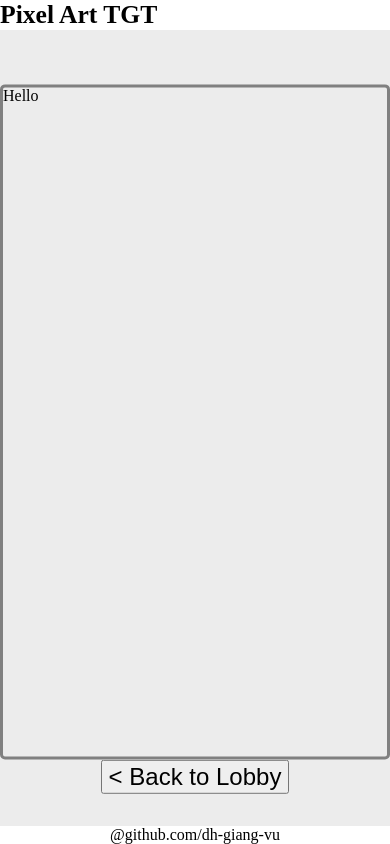
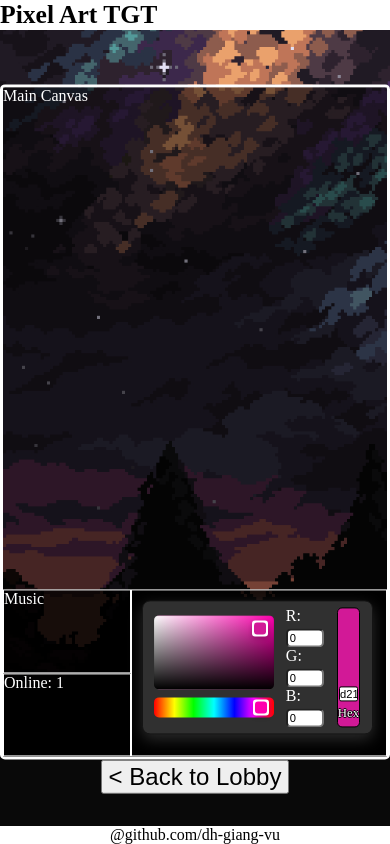
Before and after one commit to dh-giang-vu/PixelArtTgt, a React (Vite) app in the folder client/: page / in a window 390 px wide. Both pictures are taken after typing "Sample", "Sample" into the empty fields and a click on the button "Join Game". Built offline with nearby package versions, Linux system fonts and the light colour scheme.

Commit message:
feat+style: colour picker && responsive game page

```diff
--- a/client/package.json
+++ b/client/package.json
@@ -10,7 +10,10 @@
     "preview": "vite preview"
   },
   "dependencies": {
+    "@rc-component/color-picker": "^2.0.1",
+    "@types/react-color": "^3.0.13",
     "react": "^18.3.1",
+    "react-colorful": "^5.6.1",
     "react-dom": "^18.3.1"
   },
   "devDependencies": {
--- /dev/null
+++ b/client/src/components/CustomColorPicker.tsx
@@ -0,0 +1,97 @@
+import { ChangeEvent, useState } from "react";
+import { HexColorInput, HexColorPicker } from "react-colorful";
+import '../styles/custom-color-picker.css';
+
+export default function CustomColorPicker({ orientation="v" }) {
+  const [hexColor, setHexColor] = useState("d21997");
+  const [rgbColor, setRgbColor] = useState({
+    r: 0,
+    g: 0,
+    b: 0
+  });
+
+  function hexToDecimal(hex: string) {
+    return parseInt(hex, 16);
+  }
+
+  function decimalToHex(dec: number, numDigit = 2) {
+    let hex = dec.toString(16);
+    if (hex.length < numDigit) {
+      hex = hex.padStart(numDigit, '0');
+    }
+    return hex;
+  }
+
+  function handleHexChange(e: string) {
+    const hex = e.slice(1);
+    const r = hexToDecimal(hex.slice(0, 2));
+    const g = hexToDecimal(hex.slice(2, 4));
+    const b = hexToDecimal(hex.slice(4, 6));
+
+    setHexColor(hex);
+    setRgbColor({ r, g, b })
+
+  }
+
+  function handleRgbChange(e: ChangeEvent<HTMLInputElement>) {
+    const inputId = e.target.id;
+    let num = parseInt(e.target.value);
+
+    if (num < 0) {
+      num = 0;
+    }
+    else if (num > 255) {
+      num = 255;
+    }
+
+    if (!Number.isNaN(num)) {
+      let newHex = decimalToHex(num);
+      if (inputId === 'red') {
+        newHex += hexColor.slice(2, 6);
+      }
+      else if (inputId === 'green') {
+        newHex = hexColor.slice(0, 2) + newHex + hexColor.slice(4, 6);
+      }
+      else {
+        newHex = hexColor.slice(0, 4) + newHex;
+      }
+      setHexColor(newHex);
+    }
+
+    if (inputId === 'red') {
+      setRgbColor({ ...rgbColor, r: num });
+    }
+    else if (inputId === 'green') {
+      setRgbColor({ ...rgbColor, g: num });
+    }
+    else {
+      setRgbColor({ ...rgbColor, b: num });
+    }
+  }
+
+  return (
+    <div className={"color-picker-container" + (orientation === "h" ? " horizontal" : " vertical")}>
+      <HexColorPicker color={hexColor} onChange={handleHexChange} />
+      <div className={"color-input-container" + (orientation === "h" ? " horizontal" : " vertical")}>
+        <div className="rgb-input">
+          <div>
+            <label htmlFor="red">R:</label>
+            <input type="number" name="red" id="red" value={rgbColor.r} onChange={handleRgbChange} />
+          </div>
+          <div>
+            <label htmlFor="green">G:</label>
+            <input type="number" name="green" id="green" value={rgbColor.g} onChange={handleRgbChange} />
+          </div>
+          <div>
+            <label htmlFor="blue">B:</label>
+            <input type="number" name="blue" id="blue" value={rgbColor.b} onChange={handleRgbChange} />
+          </div>
+        </div>
+        <div className="hex-input" style={{ backgroundColor: "#" + hexColor }}>
+          <HexColorInput name="hex" id="hex" color={hexColor} onChange={handleHexChange} />
+          <label htmlFor="hex">Hex</label>
+        </div>
+      </div>
+    </div>
+  )
+}
--- a/client/src/components/GameBoard.tsx
+++ b/client/src/components/GameBoard.tsx
@@ -1,9 +1,28 @@
-
+import CustomColorPicker from "./CustomColorPicker";
+import '../styles/game-board.css';
 
 export default function GameBoard() {
+
   return (
-    <div>
-      Hello
+    <div className="game-board-grid-container">
+
+      <div className="sidebar sidebar-top">
+        Music
+      </div>
+
+      <div className="sidebar sidebar-mid">
+        <CustomColorPicker orientation="v"/>
+        <CustomColorPicker orientation="h"/>
+      </div>
+
+      <div className="sidebar sidebar-bot">
+        Online: 1
+      </div>
+
+      <div className="main">
+        Main Canvas
+      </div>
+
     </div>
   )
 }
--- /dev/null
+++ b/client/src/styles/custom-color-picker.css
@@ -0,0 +1,112 @@
+.color-picker-container.vertical {
+  background-color: rgb(48, 48, 48);
+  width: 82%;
+  max-width: 300px;
+  height: auto;
+  aspect-ratio: 1/1.3;
+  /* max-width: 200px; */
+  padding: 20px 10px;
+  border-radius: 8px;
+  box-shadow: rgba(122, 122, 122, 0.35) 0px 5px 15px;
+  border: 1px solid rgb(20, 20, 20);
+
+  display: flex;
+  flex-direction: column;
+  justify-content: center;
+  align-items: center;
+}
+
+.color-picker-container .react-colorful__saturation-pointer,
+.color-picker-container .react-colorful__hue-pointer {
+  width: 16px;
+  height: 16px;
+  border-radius: 3px;
+}
+
+.color-picker-container .react-colorful {
+  width: 95%;
+  height: auto;
+  aspect-ratio: 1/1;
+}
+
+.color-picker-container .react-colorful__saturation {
+  margin: 8px 0;
+  border-radius: 5px;
+  border-bottom: none;
+}
+
+.color-picker-container .react-colorful__hue {
+  height: 14px;
+  border-radius: 5px;
+  margin-bottom: 10px;
+}
+
+.color-picker-container input {
+  width: 60%;
+  border-radius: 5px;
+  height: 13px;
+  font-size: 0.7rem;
+  margin-top: 3px;
+
+}
+
+.color-input-container {
+  display: flex;
+  justify-content: center;
+  width: 95%;
+}
+
+.hex-input {
+  border-radius: 5px;
+  border: 1px solid black;
+
+  display: flex;
+  flex-direction: column;
+  justify-content: flex-end;
+  gap: 5px;
+  align-items: center;
+  width: 50%;
+}
+
+.hex-input input {
+  margin: 0;
+  width: 80%;
+  padding: 0;
+  border: 1px solid black;
+  border-radius: 2px;
+  text-align: center;
+}
+
+.hex-input label {
+  text-shadow: -1px 0 black, 0 1px black, 1px 0 black, 0 -1px black;
+  font-size: 0.8rem;
+  margin-bottom: 5px;
+}
+
+.color-picker-container.horizontal {
+  background-color: rgb(48, 48, 48);
+  display: flex;
+  justify-content: center;
+  align-items: center;
+  width: 90%;
+  height: 80%;
+
+  margin: 10px 10px;
+
+  border-radius: 8px;
+  box-shadow: rgba(122, 122, 122, 0.35) 0px 5px 15px;
+  border: 1px solid rgb(20, 20, 20);
+}
+
+.color-picker-container.horizontal .react-colorful {
+  padding-left: 5%;
+}
+
+.color-picker-container.horizontal .color-input-container {
+  padding-left: 5%;
+  padding-right: 5%;
+}
+
+.color-picker-container.horizontal .hex-input {
+  max-width: 130px;
+}
--- /dev/null
+++ b/client/src/styles/game-board.css
@@ -0,0 +1,135 @@
+@media (max-aspect-ratio: 3/2.5) {
+  .game-board-grid-container {
+    background-color: rgb(0, 0, 0, 0.5);
+    width: 100%;
+    height: 100%;
+
+    display: grid;
+    grid-template-rows: 6fr 1fr 1fr;
+    grid-template-columns: 1fr 2fr;
+    grid-template-areas:
+      'main main'
+      'sidebar-top sidebar-mid'
+      'sidebar-bot sidebar-mid';
+  }
+
+  .sidebar-top {
+    grid-area: sidebar-top;
+  }
+
+  .sidebar-mid {
+    grid-area: sidebar-mid;
+  }
+
+  .sidebar-mid .react-colorful {
+    width: 120px;
+    height: 120px;
+  }
+
+  .sidebar-mid .react-colorful__hue {
+    height: 20px;
+  }
+
+  .sidebar-bot {
+    grid-area: sidebar-bot;
+  }
+
+  .main {
+    grid-area: main;
+  }
+
+  .color-picker-container.vertical {
+    display: none;
+  }
+
+}
+
+@media (min-aspect-ratio: 3/2.5) {
+  .game-board-grid-container {
+    background-color: rgb(0, 0, 0, 0.5);
+    width: 100%;
+    height: 100%;
+
+    display: grid;
+    grid-template-rows: 1fr 10fr 1fr;
+    grid-template-columns: 1fr 3fr;
+    grid-template-areas:
+      'sidebar-top main'
+      'sidebar-mid main'
+      'sidebar-bot main';
+  }
+
+  .sidebar {
+    /* border-right: 3px solid rgb(255, 255, 255); */
+    padding-left: 10%;
+  }
+
+  .sidebar-top {
+    grid-area: sidebar-top;
+    /* background-color: rgba(0, 255, 255, 0.5); */
+  }
+
+  .sidebar-mid {
+    grid-area: sidebar-mid;
+    /* background-color: rgba(165, 42, 42, 0.5); */
+
+    padding-left: 0;
+
+    display: flex;
+    flex-direction: column;
+    justify-content: center;
+    align-items: center;
+    /* gap: 5px; */
+  }
+
+  .sidebar-bot {
+    grid-area: sidebar-bot;
+    /* background-color: rgba(0, 255, 255, 0.5); */
+  }
+
+  .main {
+    grid-area: main;
+    /* background-color: rgba(79, 250, 116, 0.5); */
+  }
+
+  .color-picker-container.horizontal {
+    display: none;
+  }
+}
+
+@media (aspect-ratio: 1/1) {}
+
+@media (max-height: 650px) {
+  .color-picker-container {
+    height: 50%;
+    width: auto;
+  }
+
+  .hex-input,
+  .rgb-input label {
+    display: none;
+  }
+
+  .game-board-grid-container {
+    background-color: rgb(0, 0, 0, 0.5);
+    width: 100%;
+    height: 100%;
+
+    display: grid;
+    grid-template-rows: minmax(0px, 1fr);
+    grid-template-columns: 1fr 3fr;
+    grid-template-areas:
+      'sidebar-mid main';
+  }
+
+  .sidebar-top,
+  .sidebar-bot {
+    display: none;
+  }
+}
+
+
+.sidebar {
+  background-color: rgba(0, 0, 0, 0.8);
+  border: 1px solid rgb(255, 255, 255);
+}
--- a/client/src/styles/game-page.css
+++ b/client/src/styles/game-page.css
@@ -1,5 +1,5 @@
 .game-board-container {
-  border: 3px solid rgb(128, 128, 128);
+  border: 3px solid rgb(255, 255, 255);
   border-radius: 5px;
   box-sizing: border-box;
   width: 90%;
--- a/client/src/styles/layout.css
+++ b/client/src/styles/layout.css
@@ -27,6 +27,13 @@ body {
 .layout-body {
   background-color: rgb(236, 236, 236);
   flex-grow: 1;
+
+  background-image: url('../assets/background-art.jpg');
+  background-repeat: no-repeat;
+  background-attachment: fixed;
+  background-size: cover;
+
+  color: white;
 }
 
 @media (max-width: 450px),
```
Also changed, not shown: client/src/assets/background-art.jpg (added), 1 other file (tests, documents, lock files or other folders).
